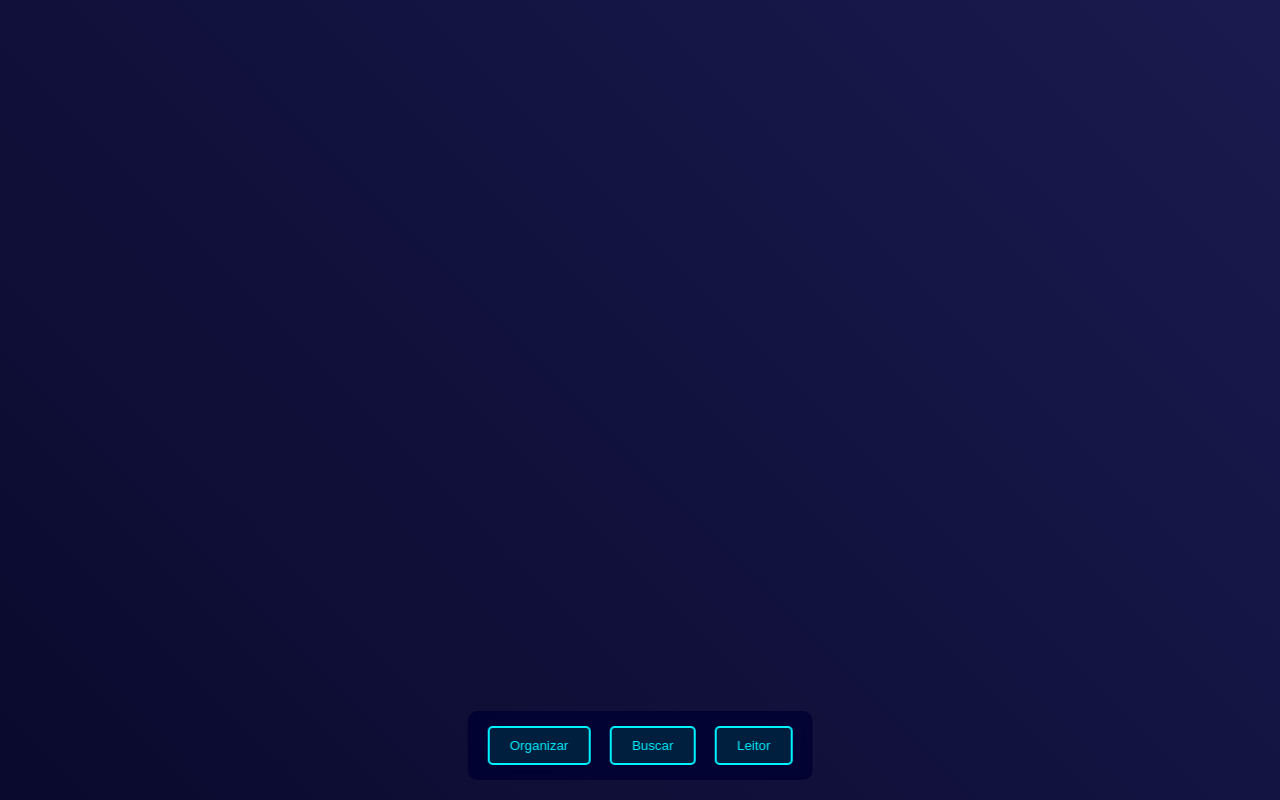
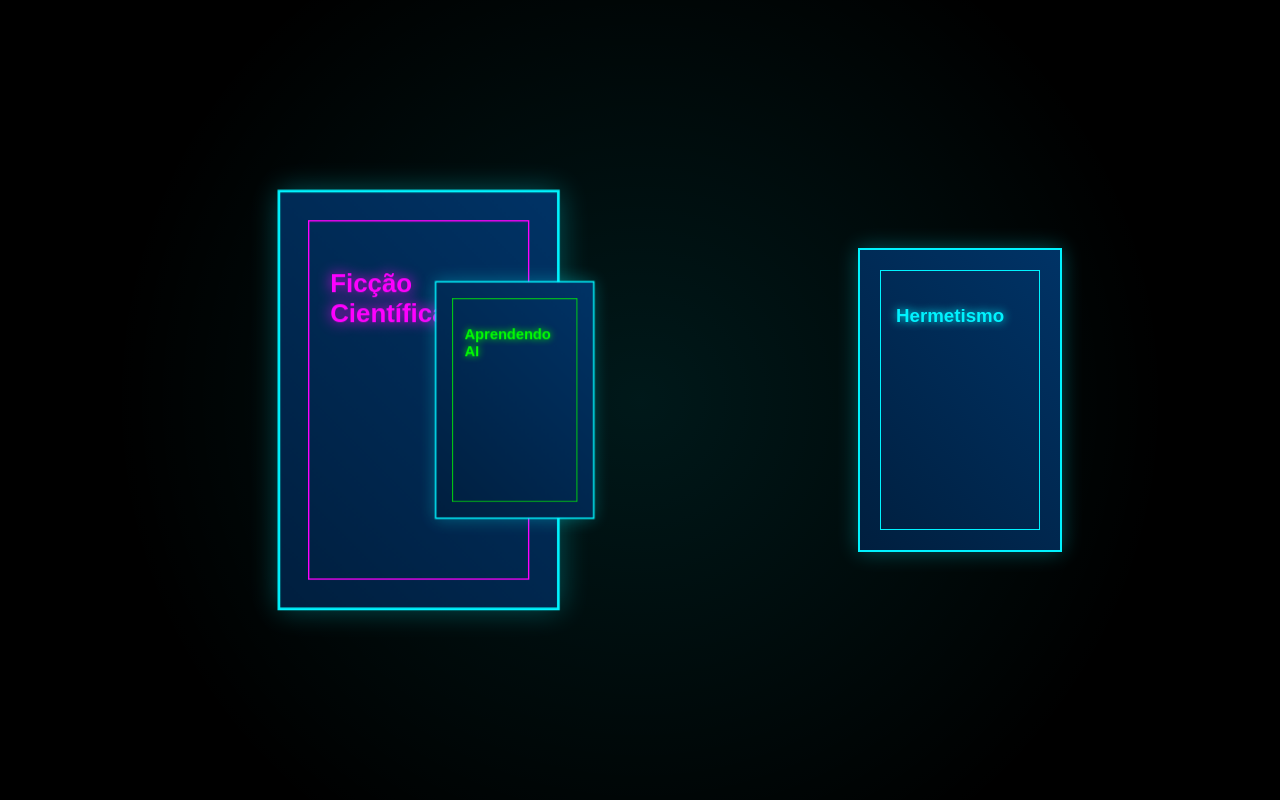
Before and after one commit to WashingtonVerdan/site, a plain HTML site: page index.html in a window 1280 px wide. Drawn offline with nearby package versions, Linux system fonts and the light colour scheme.

Commit message:
Update index.html

```diff
--- a/index.html
+++ b/index.html
@@ -2,76 +2,50 @@
 <html lang="pt-br">
 <head>
     <meta charset="UTF-8">
-    <title>Biblioteca Holográfica - EBooks Futuristas</title>
+    <title>Biblioteca Holográfica</title>
     <style>
-        * {
+        body {
             margin: 0;
-            padding: 0;
-            box-sizing: border-box;
+            background: #000;
+            overflow: hidden;
+            font-family: Arial, sans-serif;
         }
 
-        body {
-            background: linear-gradient(45deg, #0a0a2e, #1a1a4f);
-            color: #00f3ff;
-            font-family: 'Courier New', monospace;
-            overflow: hidden;
-        }
-
-        #hologram-container {
+        #bookShelf {
             position: relative;
             height: 100vh;
+            display: flex;
+            justify-content: center;
+            align-items: center;
             perspective: 1000px;
         }
 
-        .hologram-book {
+        .book {
+            width: 200px;
+            height: 300px;
             position: absolute;
             transform-style: preserve-3d;
-            transition: all 0.5s ease;
+            transition: all 0.5s;
             cursor: pointer;
-            filter: drop-shadow(0 0 15px rgba(0, 243, 255, 0.5));
+            background: linear-gradient(45deg, #001f3f, #003366);
+            border: 2px solid #00f3ff;
+            box-shadow: 0 0 20px rgba(0, 243, 255, 0.3);
         }
 
-        .hologram-book:hover {
-            transform: translateZ(50px) rotateY(15deg);
-            filter: drop-shadow(0 0 25px #00f3ff);
+        .book:hover {
+            transform: rotateY(15deg) translateZ(50px);
+            box-shadow: 0 0 40px #00f3ff;
         }
 
-        #particle-canvas {
+        .glow {
             position: fixed;
-            top: 0;
-            left: 0;
-            z-index: -1;
+            width: 100%;
+            height: 100%;
+            background: radial-gradient(circle, rgba(0, 243, 255, 0.1) 0%, rgba(0, 0, 0, 0) 70%);
+            pointer-events: none;
         }
 
-        .control-panel {
-            position: fixed;
-            bottom: 20px;
-            left: 50%;
-            transform: translateX(-50%);
-            background: rgba(0, 0, 50, 0.8);
-            padding: 15px;
-            border-radius: 10px;
-            backdrop-filter: blur(5px);
-        }
-
-        .neuro-button {
-            background: #001f3f;
-            border: 2px solid #00f3ff;
-            color: #00f3ff;
-            padding: 10px 20px;
-            margin: 0 5px;
-            border-radius: 5px;
-            cursor: pointer;
-            transition: all 0.3s ease;
-        }
-
-        .neuro-button:hover {
-            background: #00f3ff;
-            color: #001f3f;
-            box-shadow: 0 0 15px #00f3ff;
-        }
-
-        #reader-modal {
+        #pdfViewer {
             display: none;
             position: fixed;
             top: 50%;
@@ -79,89 +53,79 @@
             transform: translate(-50%, -50%);
             width: 80%;
             height: 80%;
-            background: rgba(0, 15, 30, 0.95);
             border: 2px solid #00f3ff;
-            border-radius: 10px;
-            backdrop-filter: blur(10px);
+            background: #000;
+            z-index: 1000;
         }
     </style>
 </head>
 <body>
-    <canvas id="particle-canvas"></canvas>
-    <div id="hologram-container"></div>
-    <div class="control-panel">
-        <button class="neuro-button" onclick="organizeBooks('category')">Organizar</button>
-        <button class="neuro-button" onclick="searchBooks()">Buscar</button>
-        <button class="neuro-button" onclick="showReader()">Leitor</button>
-    </div>
-    <div id="reader-modal">
-        <iframe id="pdf-viewer" width="100%" height="100%"></iframe>
-    </div>
+    <div class="glow"></div>
+    <div id="bookShelf"></div>
+    <iframe id="pdfViewer"></iframe>
 
-    <script src="https://cdnjs.cloudflare.com/ajax/libs/three.js/r128/three.min.js"></script>
-    <script src="https://cdn.jsdelivr.net/npm/particles.js@2.0.0/particles.min.js"></script>
     <script>
-        // Configuração das Partículas
-        particlesJS('particle-canvas', {
-            particles: {
-                number: { value: 200 },
-                color: { value: '#00f3ff' },
-                opacity: { value: 0.5 },
-                size: { value: 2 },
-                move: { enable: true, speed: 1 }
-            }
-        });
-
-        // Configuração 3D
-        const scene = new THREE.Scene();
-        const camera = new THREE.PerspectiveCamera(75, window.innerWidth/window.innerHeight, 0.1, 1000);
-        const renderer = new THREE.WebGLRenderer({ alpha: true });
-        renderer.setSize(window.innerWidth, window.innerHeight);
-        document.getElementById('hologram-container').appendChild(renderer.domElement);
-
-        // Modelagem dos Livros
-        const books = [
-            { title: "hermetismo", category: "Espiritual", pdf: "hermetismo.pdf", cover: "hermetismo.jpg" },
-            { title: "opesodaverdade", category: "Auto ajuda", pdf: "opesodaverdade.pdf", cover: "cover2.jpg" }
+        // Dados dos eBooks
+        const ebooks = [
+            { title: "Hermetismo", file: "hermetismo.pdf", color: "#00f3ff" },
+            { title: "Ficção Científica", file: "ebook2.pdf", color: "#ff00ff" },
+            { title: "Aprendendo AI", file: "ebook3.pdf", color: "#00ff00" }
         ];
 
-        function createBook(bookData) {
-            const geometry = new THREE.BoxGeometry(5, 7, 0.5);
-            const texture = new THREE.TextureLoader().load(bookData.cover);
-            const material = new THREE.MeshPhongMaterial({
-                map: texture,
-                emissive: 0x00ffff,
-                emissiveIntensity: 0.3
-            });
-            const book = new THREE.Mesh(geometry, material);
-            return book;
-        }
+        // Criar prateleira de livros
+        function createBookshelf() {
+            const shelf = document.getElementById('bookShelf');
+            const angle = 360 / ebooks.length;
 
-        // Posicionamento dos Livros
-        function organizeBooks(method) {
-            books.forEach((book, index) => {
-                const book3D = createBook(book);
-                book3D.position.x = (index - books.length/2) * 6;
-                scene.add(book3D);
+            ebooks.forEach((ebook, index) => {
+                const book = document.createElement('div');
+                book.className = 'book';
+                book.innerHTML = `
+                    <div style="position: absolute; top: 20px; left: 20px; right: 20px; bottom: 20px; border: 1px solid ${ebook.color}; padding: 15px;">
+                        <h3 style="color: ${ebook.color}; text-shadow: 0 0 10px ${ebook.color};">${ebook.title}</h3>
+                    </div>
+                `;
+
+                // Posicionamento circular
+                const radius = Math.min(window.innerWidth, window.innerHeight) * 0.4;
+                const posX = Math.cos((index * angle * Math.PI) / 180) * radius;
+                const posZ = Math.sin((index * angle * Math.PI) / 180) * radius;
+
+                book.style.transform = `translateX(${posX}px) translateZ(${posZ}px)`;
+                book.onclick = () => showPDF(ebook.file);
+
+                shelf.appendChild(book);
             });
         }
 
-        // Animação
-        camera.position.z = 15;
-        function animate() {
-            requestAnimationFrame(animate);
-            scene.children.forEach((book, index) => {
-                book.rotation.y += 0.01;
+        // Visualizador de PDF
+        function showPDF(filename) {
+            const viewer = document.getElementById('pdfViewer');
+            viewer.style.display = 'block';
+            viewer.src = filename;
+        }
+
+        // Fechar visualizador ao clicar fora
+        window.onclick = (event) => {
+            if (event.target === document.getElementById('pdfViewer')) {
+                event.target.style.display = 'none';
+            }
+        }
+
+        // Inicialização
+        window.onload = createBookshelf;
+        window.onresize = createBookshelf;
+
+        // Efeito de movimento paralaxe
+        document.addEventListener('mousemove', (e) => {
+            const books = document.getElementsByClassName('book');
+            const x = (e.clientX - window.innerWidth/2) * 0.1;
+            const y = (e.clientY - window.innerHeight/2) * 0.1;
+
+            Array.from(books).forEach(book => {
+                book.style.transform += ` rotateX(${y}deg) rotateY(${-x}deg)`;
             });
-            renderer.render(scene, camera);
-        }
-        animate();
-
-        // Controles Interativos
-        function showReader(pdf) {
-            document.getElementById('reader-modal').style.display = 'block';
-            document.getElementById('pdf-viewer').src = pdf;
-        }
+        });
     </script>
 </body>
 </html>
```
